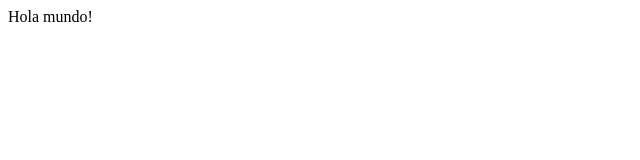
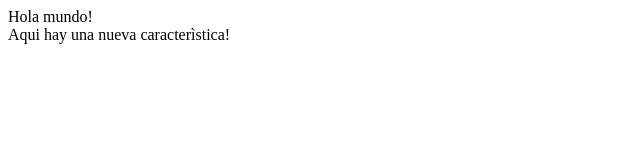
Before and after one commit to pauloab/Lecture1, a plain HTML site: page index.html in a window 1280 px wide. Shown: the whole page, without its empty margins (0-640 px from the left). Drawn offline with Linux system fonts and the light colour scheme.

Commit message:
Added a new line

```diff
--- a/index.html
+++ b/index.html
@@ -4,6 +4,7 @@
 	<title>Test</title>
 </head>
 <body>
-	Hola mundo!
+	Hola mundo!<br>
+	Aqui hay una nueva caracterìstica!
 </body>
 </html>
```
